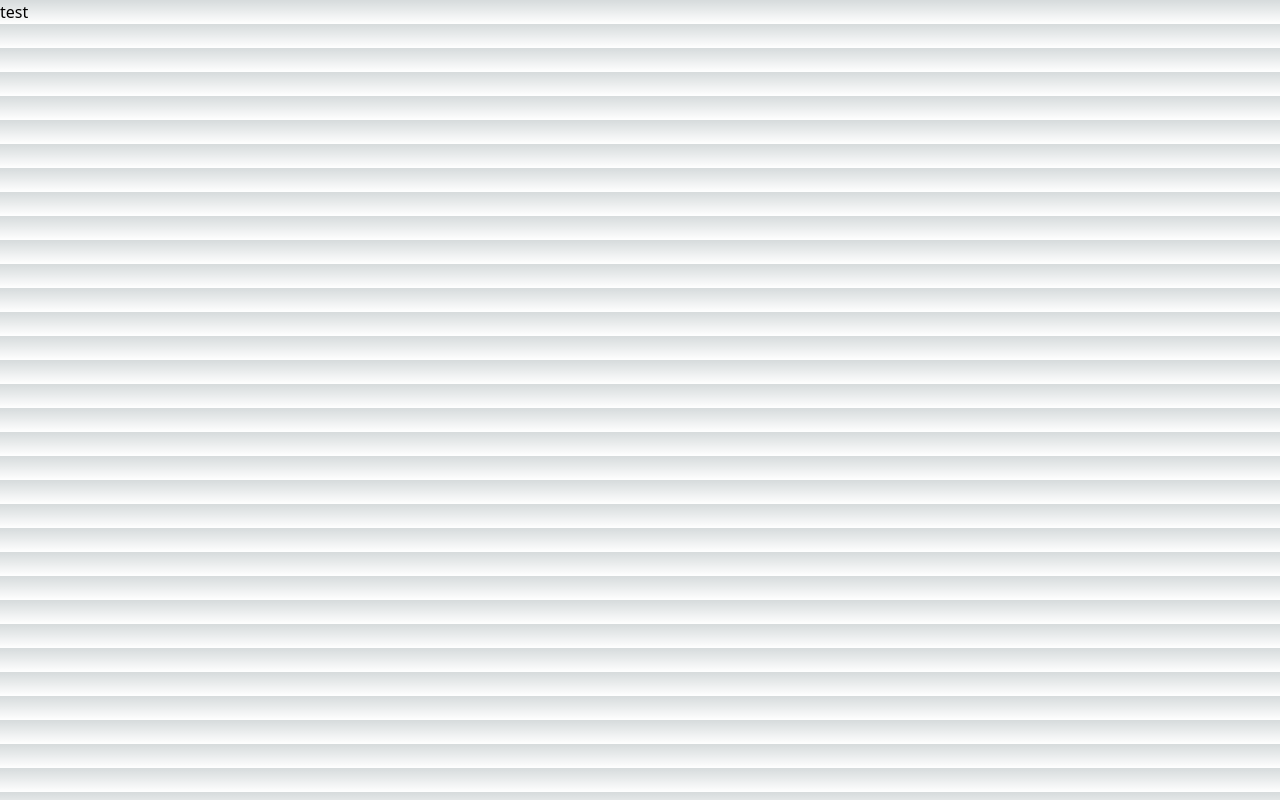
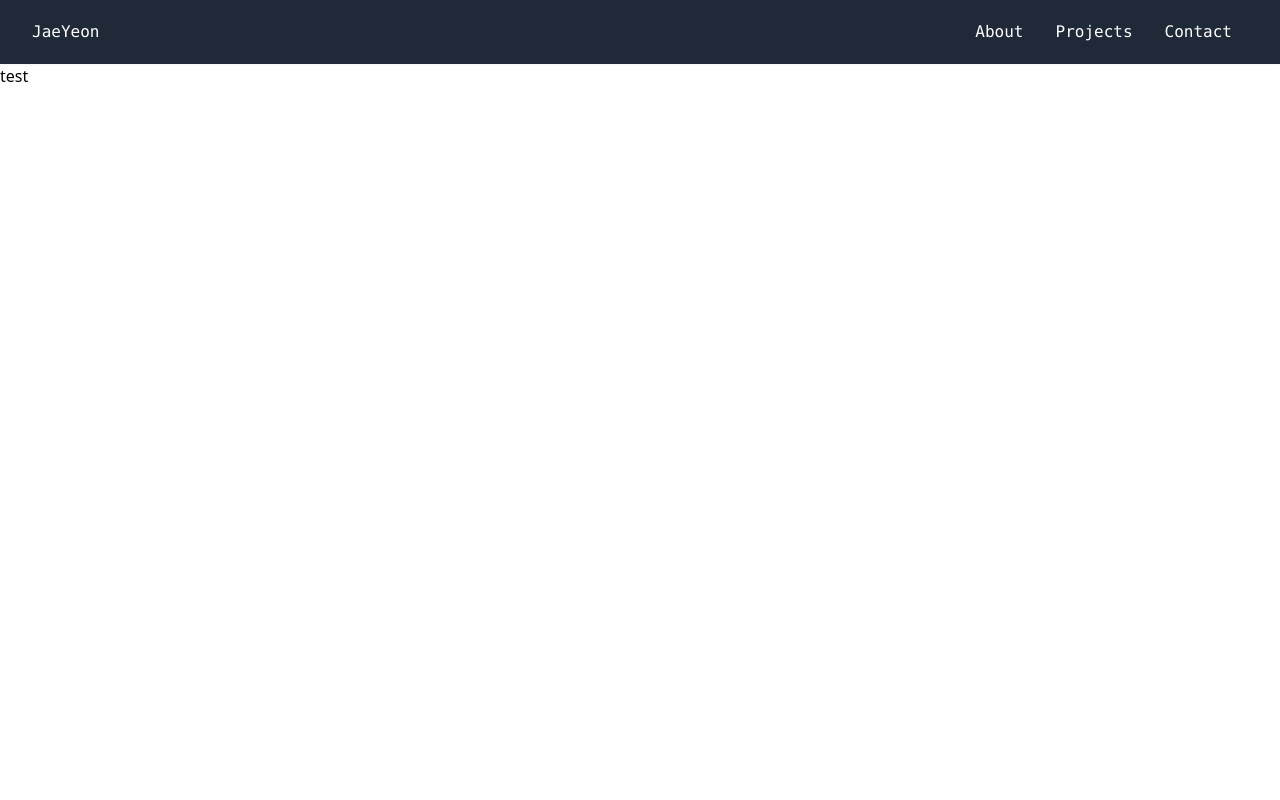
Before and after one commit to yeonso08/Introduce, a Next.js app: page / in a window 1280 px wide. Built offline with nearby package versions, Linux system fonts and the light colour scheme.

Commit message:
feat : 네브바 추가

```diff
--- /dev/null
+++ b/src/components/layout/Navbar.tsx
@@ -0,0 +1,27 @@
+import Link from 'next/link';
+
+const Navbar = () => {
+    return (
+        <nav className='flex justify-between items-center h-16 bg-gray-800 text-white relative shadow-sm font-mono'>
+            <Link href='/'>
+                <div className='pl-8'>JaeYeon</div>
+            </Link>
+            <div className='px-4 cursor-pointer md:hidden'>
+                아이콘
+            </div>
+            <div className='pr-8 md:flex hidden'> {/* 클래스를 md:flex hidden으로 변경 */}
+                <Link href='/about'>
+                    <div className='p-4'>About</div>
+                </Link>
+                <Link href='/projects'>
+                    <div className='p-4'>Projects</div>
+                </Link>
+                <Link href='/contact'>
+                    <div className='p-4'>Contact</div>
+                </Link>
+            </div>
+        </nav>
+    );
+};
+
+export default Navbar;
--- a/src/pages/_app.tsx
+++ b/src/pages/_app.tsx
@@ -1,6 +1,11 @@
 import '@/styles/globals.css'
 import type { AppProps } from 'next/app'
+import Navbar from '@/components/layout/Navbar'
 
 export default function App({ Component, pageProps }: AppProps) {
-  return <Component {...pageProps} />
-}
+  return (
+    <>
+      <Navbar />
+      <Component {...pageProps} />
+    </>
+  )}
--- a/src/styles/globals.css
+++ b/src/styles/globals.css
@@ -2,26 +2,6 @@
 @tailwind components;
 @tailwind utilities;
 
-:root {
-  --foreground-rgb: 0, 0, 0;
-  --background-start-rgb: 214, 219, 220;
-  --background-end-rgb: 255, 255, 255;
+body {
+
 }
-
-@media (prefers-color-scheme: dark) {
-  :root {
-    --foreground-rgb: 255, 255, 255;
-    --background-start-rgb: 0, 0, 0;
-    --background-end-rgb: 0, 0, 0;
-  }
-}
-
-body {
-  color: rgb(var(--foreground-rgb));
-  background: linear-gradient(
-      to bottom,
-      transparent,
-      rgb(var(--background-end-rgb))
-    )
-    rgb(var(--background-start-rgb));
-}
```
